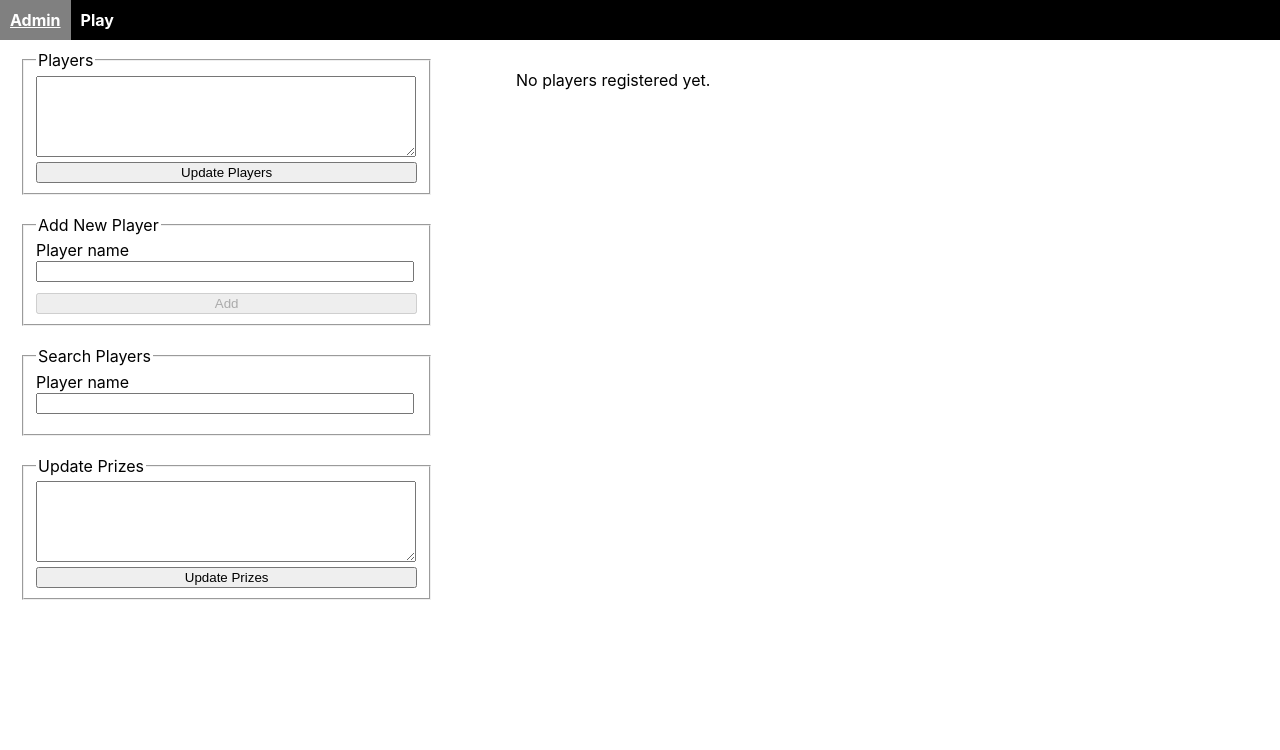
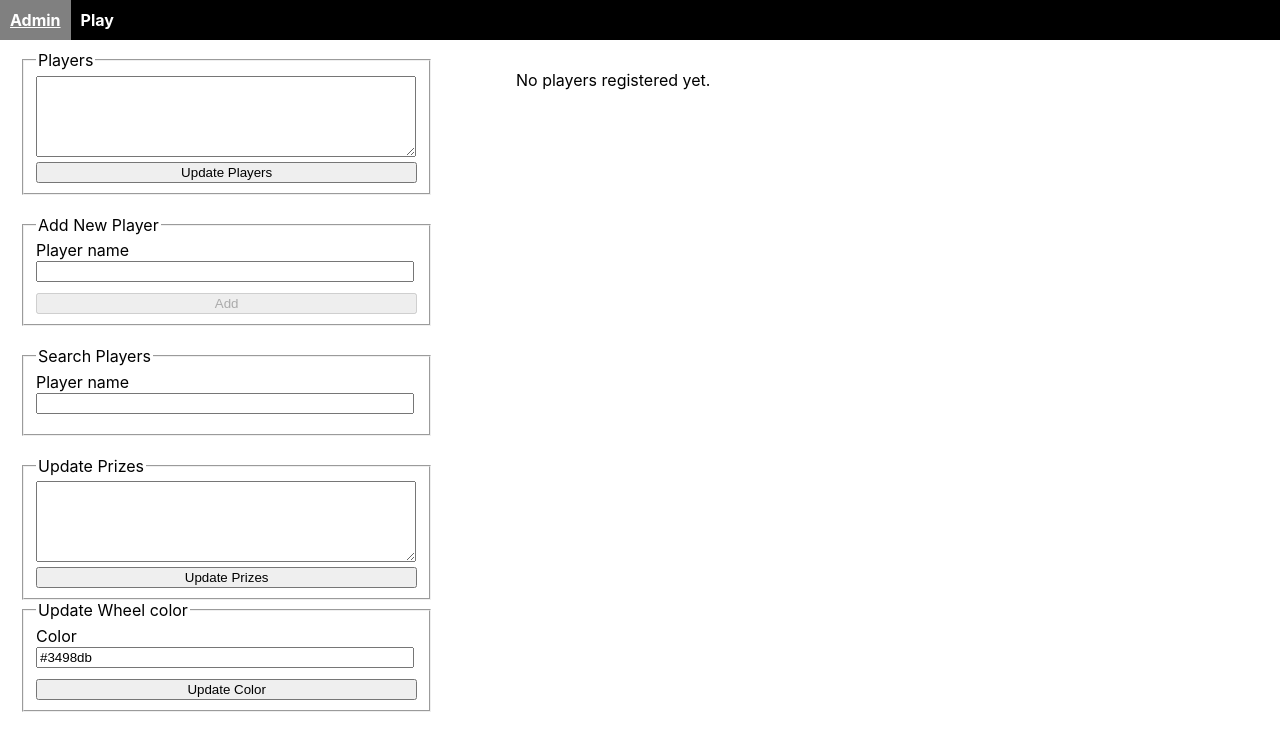
Before and after one commit to jmdalida11/spin-win, a React (Vite) app: page / in a window 1280 px wide. Shown: the top 750 px of the page. Built offline with nearby package versions, Linux system fonts and the light colour scheme.

Commit message:
Add dynamic color and fix some bugs and errors

```diff
--- a/src/components/Nav.tsx
+++ b/src/components/Nav.tsx
@@ -7,14 +7,14 @@ const Container = styled.nav`
   color: white;
 `;
 
-const NavItem = styled(NavLink)<{ active?: boolean }>`
+const NavItem = styled(NavLink)<{ current: string }>`
   all: unset;
   height: 100%;
   padding: 10px;
   font-weight: bold;
   cursor: pointer;
   text-decoration: none;
-  ${(props) => props.active ? 'text-decoration: underline;' : ''}
+  ${(props) => props.current === 'active' ? 'text-decoration: underline;' : ''}
 
   &:hover {
     background-color: grey;
@@ -25,8 +25,8 @@ function Nav() {
   const location = useLocation();
 
   return <Container>
-    <NavItem to="/" active={location.pathname === '/'}>Admin</NavItem>
-    <NavItem to="/play" active={location.pathname === '/play'}>Play</NavItem>
+    <NavItem to="/" current={location.pathname === '/' ? 'active' : ''}>Admin</NavItem>
+    <NavItem to="/play" current={location.pathname === '/play' ? 'active' : ''}>Play</NavItem>
   </Container>
 }
 
--- a/src/components/Spinner.tsx
+++ b/src/components/Spinner.tsx
@@ -1,5 +1,6 @@
 import styled from "@emotion/styled";
-import { memo } from "react";
+import { memo, useMemo } from "react";
+import { loadWheelColor } from "../utils";
 
 const SpinnerStyle = styled.div`
   width: 500px;
@@ -14,15 +15,16 @@ const Card = styled.div<{
   main?: boolean;
   isTop?: boolean;
   isBottom?: boolean;
+  color?: string;
 }>`
   position: relative;
   height: 50px;
   width: ${({ width }) => width ?? '100%'};
    box-shadow: 0 0 1rem rgba(0,0,0,.6);
-   ${({ main }) => main ? `
+   ${({ main, color }) => main ? `
     cursor: pointer;
     color: white;
-    background-color: #3498db;
+    background-color: ${color ?? '#3498db'};
     border-radius: 1rem;
     height: 70px;` :
     `
@@ -58,6 +60,8 @@ interface Props {
 }
 
 const Spinner: React.FC<Props> = ({ names }) => {
+  const mainColor = useMemo(() => loadWheelColor(), []);
+
   return <SpinnerStyle>
     <CardContainer>
       <Card width="60%" isTop>
@@ -70,7 +74,7 @@ const Spinner: React.FC<Props> = ({ names }) => {
       </Card>
     </CardContainer>
     <CardContainer>
-      <Card main>
+      <Card main color={mainColor}>
       <span>{names[2]}</span>
       </Card>
     </CardContainer>
--- a/src/pages/Admin.tsx
+++ b/src/pages/Admin.tsx
@@ -1,6 +1,6 @@
 import styled from "@emotion/styled";
 import { useEffect, useRef, useState } from "react";
-import { loadPlayers, loadPrizes } from "../utils";
+import { loadPlayers, loadPrizes, loadWheelColor } from "../utils";
 import { Player, StorageName } from "../types/types";
 
 const Container = styled.div`
@@ -84,6 +84,7 @@ const AdminPage = () => {
   const [name, setName] = useState('');
   const [filteredName, setFilteredName] = useState('');
   const [players, setPlayers] = useState(loadPlayers());
+  const [color, setColor] = useState(loadWheelColor());
   const textFieldPlayersRef = useRef(null);
   const textFieldPrizesRef = useRef(null);
 
@@ -158,6 +159,15 @@ const AdminPage = () => {
     }
   }
 
+  const handleUpdateColor = () => {
+    if (CSS.supports('color', color)) {
+      localStorage.setItem(StorageName.WheelColor, color);
+      alert('Wheel Color Successfully Updated!');
+    } else {
+      alert('Invalid color: ' + color);
+    }
+  }
+
   const playerList = players.filter((p) => p.name.toLowerCase().includes(filteredName.toLowerCase()))
     .map((player) => <Item key={player.id}>
     <span>{player.name}</span>
@@ -188,6 +198,11 @@ const AdminPage = () => {
         <textarea style={{ width: '98%' }} rows={5} ref={textFieldPrizesRef} />
         <button onClick={handleUpdatePrizes}>Update Prizes</button>
       </fieldset>
+      <fieldset>
+        <legend>Update Wheel color</legend>
+        <InputWithLabel label="Color" value={color} setValue={setColor} />
+        <button onClick={handleUpdateColor}>Update Color</button>
+      </fieldset>
     </Left>
     <Right>
       <Card>
--- a/src/pages/Play.tsx
+++ b/src/pages/Play.tsx
@@ -1,8 +1,8 @@
 import styled from "@emotion/styled";
 import Spinner from "../components/Spinner";
 import Confetti from 'react-confetti';
-import { useEffect, useState } from "react";
-import { loadPlayers, loadPrizes, loadWinners, randomNumber } from "../utils";
+import { useEffect, useMemo, useState } from "react";
+import { loadPlayers, loadPrizes, loadWheelColor, loadWinners, randomNumber } from "../utils";
 import SpinAudio from '../assets/spin.mp3';
 import { Player, StorageName, Winner } from "../types/types";
 import Logo from "../assets/logo.png";
@@ -40,8 +40,8 @@ const SpinButton = styled.button`
   cursor: pointer;
 `;
 
-const Winners = styled.div`
-  background-color: #3498db;
+const Winners = styled.div<{color: string}>`
+  background-color: ${({ color }) => color ?? '#3498db'};
   padding: 5px;
   width: 90%;
   display: inline-flex;
@@ -73,10 +73,17 @@ function Play() {
   const [isInputPrize, setIsInputPrize] = useState(false);
   const [inputPrize, setInputPrize] = useState('');
 
+  const winnersColor = useMemo(() => loadWheelColor(), []);
+
   useEffect(() => {
     setPlayers(loadPlayers());
     setWinners(loadWinners());
     setPrizes(loadPrizes());
+
+    return () => {
+      audio.pause();
+      audio.currentTime = 0;
+    };
   }, []);
 
   useEffect(() => {
@@ -205,7 +212,7 @@ function Play() {
         </h4>
         <div>
           {winners.map((w, idx) =>
-          <Winners>
+          <Winners color={winnersColor}>
             <b>{idx+1}. {w.name} (Prize: {w.prize})</b>
             <button onClick={removeWinner(w.id)}>Remove</button>
           </Winners>)}
--- a/src/types/types.ts
+++ b/src/types/types.ts
@@ -1,7 +1,8 @@
 export enum StorageName {
   Players = 'players',
   Winners = 'winners',
-  Prizes = 'prizes'
+  Prizes = 'prizes',
+  WheelColor = 'wheel_color',
 }
 
 export interface Player {
--- a/src/utils/index.ts
+++ b/src/utils/index.ts
@@ -15,6 +15,11 @@ export const loadPrizes = (): string[] => {
   return prizesString === null ? [] : JSON.parse(prizesString);
 }
 
+export const loadWheelColor = (): string => {
+  const colorString = localStorage.getItem(StorageName.WheelColor);
+  return colorString ?? '#3498db';
+}
+
 export const randomNumber = (n: number): number => {
   return Math.floor(Math.random() * n);
 }
```
Also changed, not shown: src/assets/logo.png.
